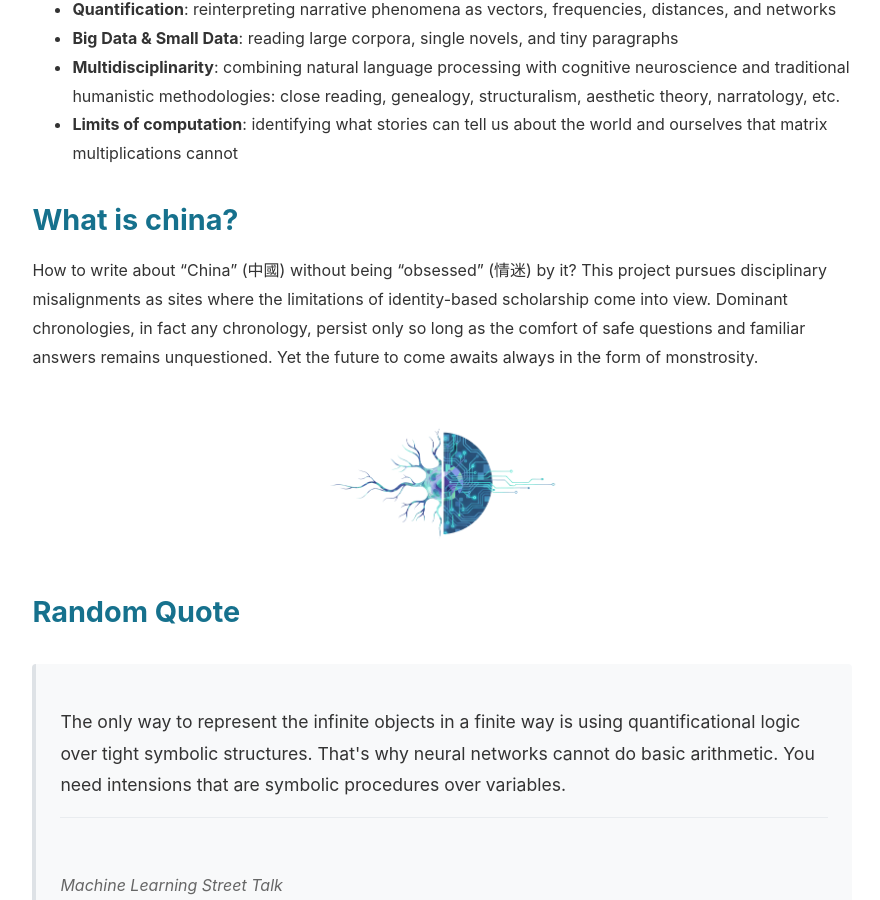
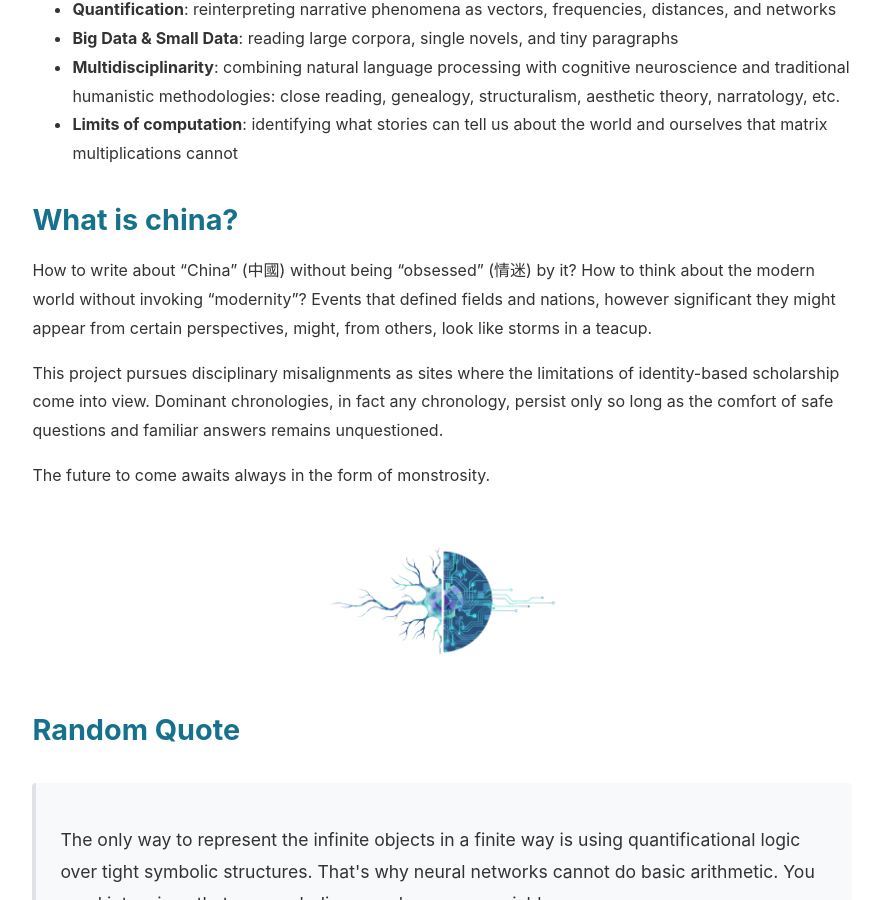
Before and after one commit to mcjkurz/qhchina, a Jekyll site: the page built from docs/index.md, in a window 1280 px wide and 900 px high, scrolled down 956 px. Shown: the whole window, without its empty margins (198-1078 px from the left). Built offline with Jekyll 4.4.1, drawn with Linux system fonts in a browser that asks for light colours.

Commit message:
change in main page

```diff
--- a/docs/index.md
+++ b/docs/index.md
@@ -43,7 +43,11 @@ title: Home
 
 ## What is china?
 
-How to write about "China" (中國) without being "obsessed" (情迷) by it? This project pursues disciplinary misalignments as sites where the limitations of identity-based scholarship come into view. Dominant chronologies, in fact any chronology, persist only so long as the comfort of safe questions and familiar answers remains unquestioned. Yet the future to come awaits always in the form of monstrosity.
+How to write about "China" (中國) without being "obsessed" (情迷) by it? How to think about the modern world without invoking "modernity"? Events that defined fields and nations, however significant they might appear from certain perspectives, might, from others, look like storms in a teacup.
+
+This project pursues disciplinary misalignments as sites where the limitations of identity-based scholarship come into view. Dominant chronologies, in fact any chronology, persist only so long as the comfort of safe questions and familiar answers remains unquestioned.
+
+The future to come awaits always in the form of monstrosity.
 
 <img src="{{ site.baseurl }}/assets/img/separator.png" alt="Separator" class="separator">
 
```
